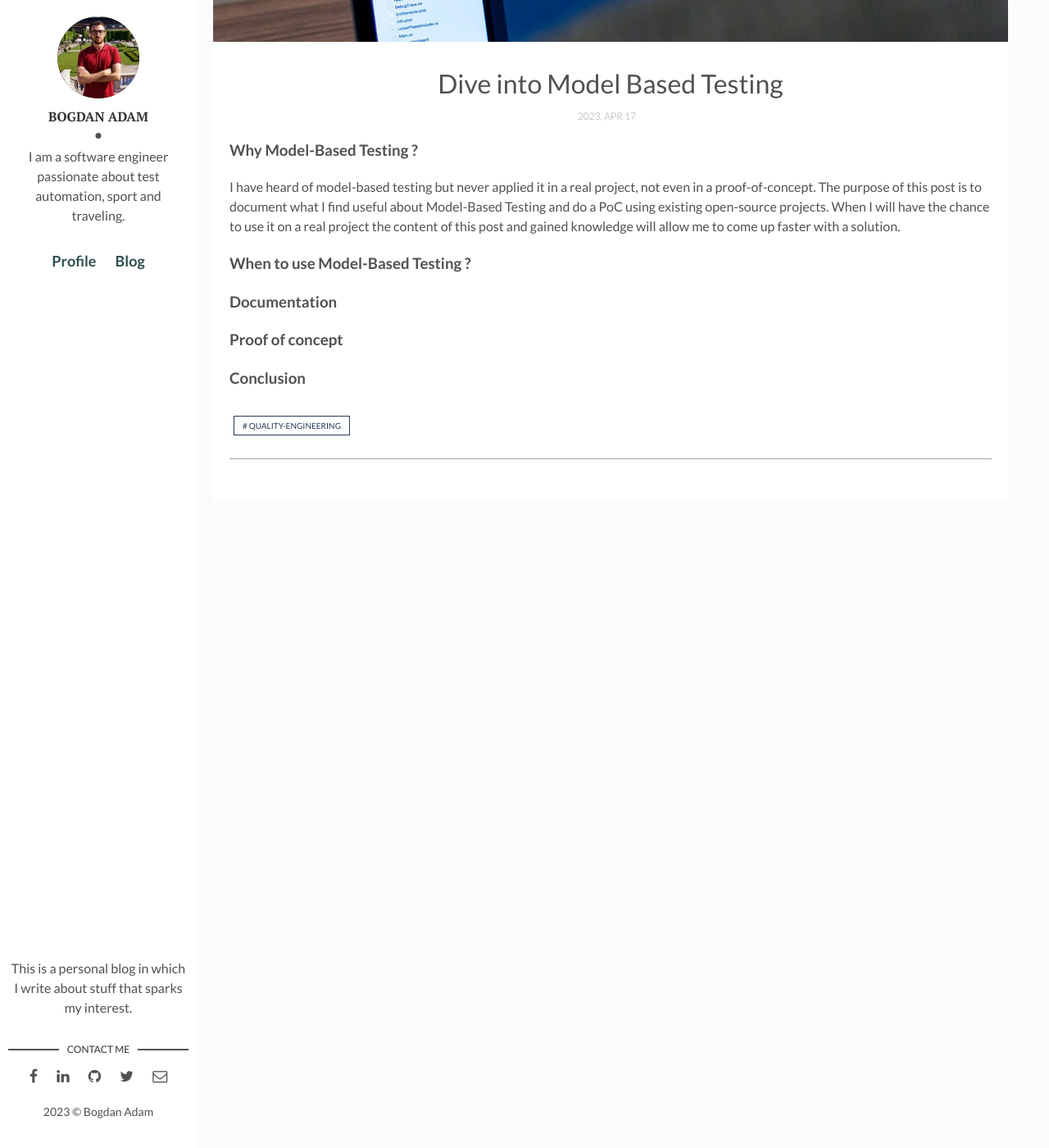
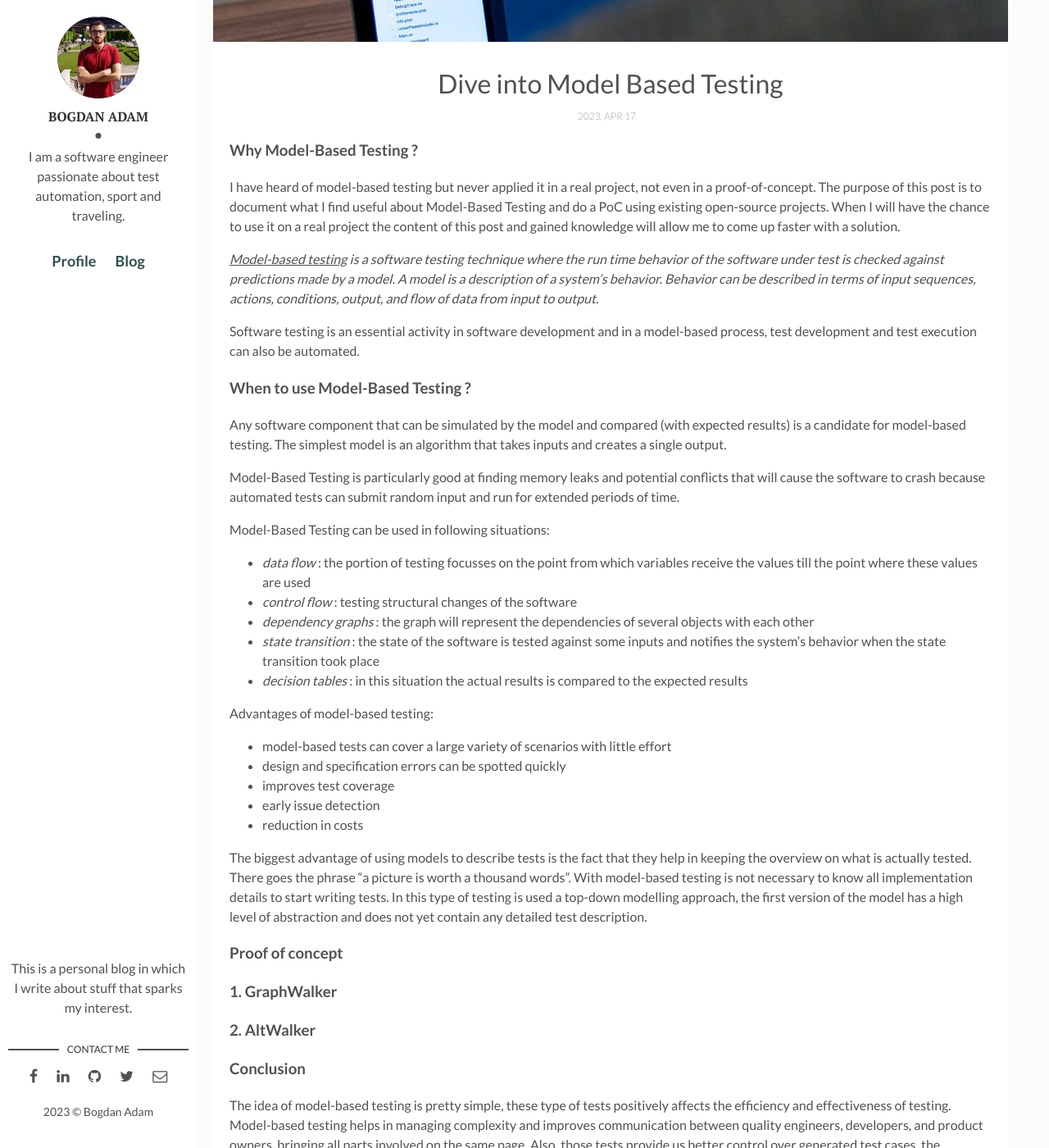
Before and after one commit to bogdan-adam/bogdan-adam.github.io, a Jekyll site: the page built from _posts/2023-04-18-dive-into-model-based-testing.markdown, in a window 1280 px wide and 1400 px high, scrolled down 469 px. Shown: the whole window at 82% size. Built offline with Jekyll 4.4.1, drawn with Linux system fonts in a browser that asks for light colours; some of the changed text lies outside the part shown.

Commit message:
added initial content MBT

```diff
--- a/_posts/2023-04-18-dive-into-model-based-testing.markdown
+++ b/_posts/2023-04-18-dive-into-model-based-testing.markdown
@@ -10,13 +10,45 @@ tags: [quality-engineering] # add tag
 ### Why Model-Based Testing ?
 I have heard of model-based testing but never applied it in a real project, not even in a proof-of-concept. The purpose of this post is to document what I find useful about Model-Based Testing and do a PoC using existing open-source projects. When I will have the chance to use it on a real project the content of this post and gained knowledge will allow me to come up faster with a solution.
 
+*<u>Model-based testing</u> is a software testing technique where the run time behavior of the software under test is checked against predictions made by a model. A model is a description of a system’s behavior. Behavior can be described in terms of input sequences, actions, conditions, output, and flow of data from input to output.*
+
+Software testing is an essential activity in software development and in a model-based process, test development and test execution can also be automated.
+
 ### When to use Model-Based Testing ?
+Any software component that can be simulated by the model and compared (with expected results) is a candidate for model-based testing. The simplest model is an algorithm that takes inputs and creates a single output.
 
+Model-Based Testing is particularly good at finding memory leaks and potential conflicts that will cause the software to crash because automated tests can submit random input and run for extended periods of time.
 
-### Documentation
+Model-Based Testing can be used in following situations:
+- *data flow* : the portion of testing focusses on the point from which variables receive the values till the point where these values are used
+- *control flow* : testing structural changes of the software
+- *dependency graphs* : the graph will represent the dependencies of several objects with each other
+- *state transition* : the state of the software is tested against some inputs and notifies the system's behavior when the state transition took place
+- *decision tables* : in this situation the actual results is compared to the expected results
 
+Advantages of model-based testing:
+- model-based tests can cover a large variety of scenarios with little effort
+- design and specification errors can be spotted quickly
+- improves test coverage
+- early issue detection
+- reduction in costs
+
+The biggest advantage of using models to describe tests is the fact that they help in keeping the overview on what is actually tested. There goes the phrase "a picture is worth a thousand words". With model-based testing is not necessary to know all implementation details to start writing tests. In this type of testing is used a top-down modelling approach, the first version of the model has a high level of abstraction and does not yet contain any detailed test description.
 
 ### Proof of concept
 
+### 1. GraphWalker
+
+
+### 2. AltWalker
+
 
 ### Conclusion
+The idea of model-based testing is pretty simple, these type of tests positively affects the efficiency and effectiveness of testing. Model-based testing helps in managing complexity and improves communication between quality engineers, developers, and product owners, bringing all parts involved on the same page. Also, those tests provide us better control over generated test cases, the diagrams help us in structuring and visualizing potential issues.
+
+### Useful resources
+[Model-based testing essentials book](https://www.amazon.com/Model-Based-Testing-Essentials-Certified-Foundation/dp/1119130018)
+
+[List of MBT tools](http://mit.bme.hu/~micskeiz/pages/modelbased_testing.html)
+
+[Simple tutorial](https://www.guru99.com/model-based-testing-tutorial.html)
```
